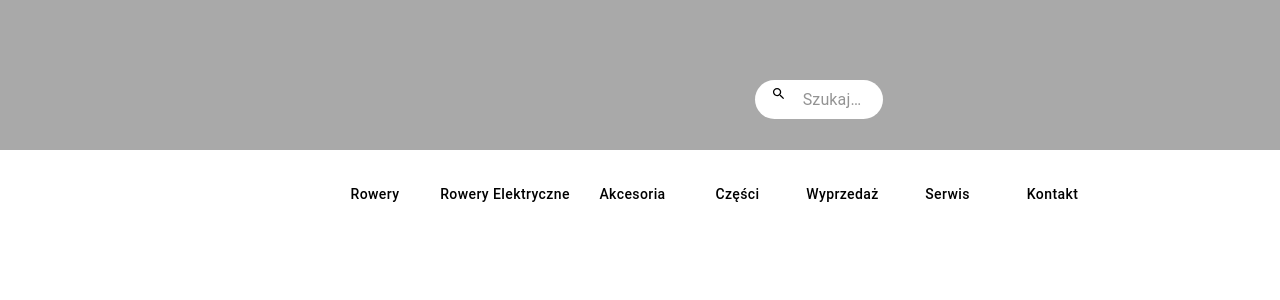
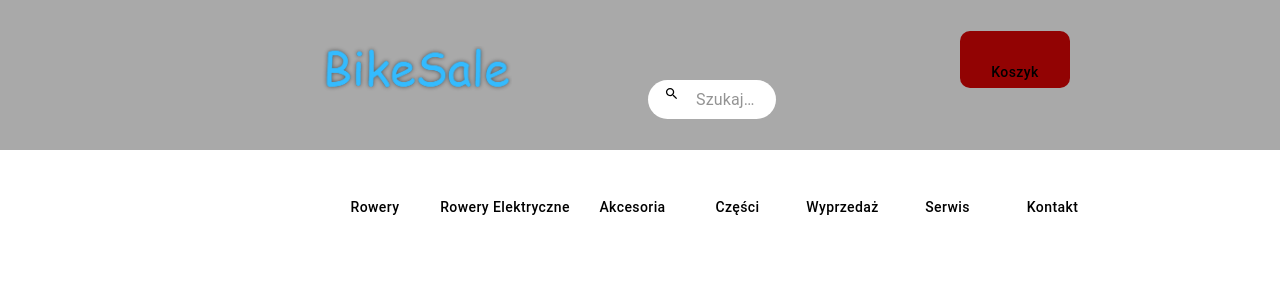
Before and after one commit to Mniszku/BikeSale, a React (Create React App) app: page / in a window 1280 px wide. Shown: the top 300 px of the page. Built offline with nearby package versions, Linux system fonts and the light colour scheme.

Commit message:
Create koszyk button/logo

```diff
--- a/src/Home/Home.jsx
+++ b/src/Home/Home.jsx
@@ -2,7 +2,7 @@ import Grid from "@mui/material/Grid";
 import MenuButton from "../MenuButton/MenuButton";
 import Box from "@mui/material/Box";
 import SearchInput from "./SearchInput";
-
+import Logo from "../Logo/bike.png";
 const Home = () => {
   return (
     <>
@@ -12,17 +12,33 @@ const Home = () => {
       >
         <Grid
           container
+          direction="row"
           alignContent="center"
           alignItems="center"
           justifyContent="space-evenly"
         >
-          <Grid item xs={7}></Grid>
-          {/* <Grid item xs={1} sm={4} md={2} lg={2} xl={2}>
-            <img src={} alt="" />
-          </Grid> */}
-          <Grid item xs={5}>
+          <Grid item xs={3}></Grid>
+          <Grid item xs={3}>
+            <img
+              style={{ width: "15vw", marginTop: "2vw" }}
+              src={Logo}
+              alt=""
+            />
+          </Grid>
+
+          <Grid item xs={3}>
             <SearchInput />
           </Grid>
+          <Grid item xs={3}>
+            <MenuButton
+              backgroundColor={"#920303"}
+              width={110}
+              color={"#000000"}
+              path={"/"}
+              buttonName={"Koszyk"}
+            />
+          </Grid>
+          <Grid item xs={3}></Grid>
         </Grid>
       </Box>
       <Grid
--- a/src/Home/SearchInput.jsx
+++ b/src/Home/SearchInput.jsx
@@ -32,11 +32,11 @@ const StyledInputBase = styled(InputBase)(({ theme }) => ({
 
     paddingLeft: `calc(1em + ${theme.spacing(4)})`,
     transition: theme.transitions.create("width"),
-    width: "2vw",
+    width: "6vw",
     [theme.breakpoints.up("sm")]: {
       width: "12vw",
       "&:focus": {
-        width: "20vw",
+        width: "6vw",
       },
     },
   },
--- a/src/MenuButton/MenuButton.jsx
+++ b/src/MenuButton/MenuButton.jsx
@@ -3,7 +3,7 @@ import { Link } from "react-router-dom";
 import Grid from "@mui/material/Grid";
 
 const MenuButton = (props) => {
-  const { buttonName, path, backgroundColor, color, width } = props;
+  const { icon, buttonName, path, backgroundColor, color, width } = props;
   return (
     <>
       <Button
@@ -31,6 +31,9 @@ const MenuButton = (props) => {
           alignItems="baseline"
         >
           <Grid item xs={12}>
+            <img src={icon} alt="" />
+          </Grid>
+          <Grid item xs={12}>
             <span>{buttonName}</span>
           </Grid>
         </Grid>
```
Also changed, not shown: src/Logo/bike.png.
